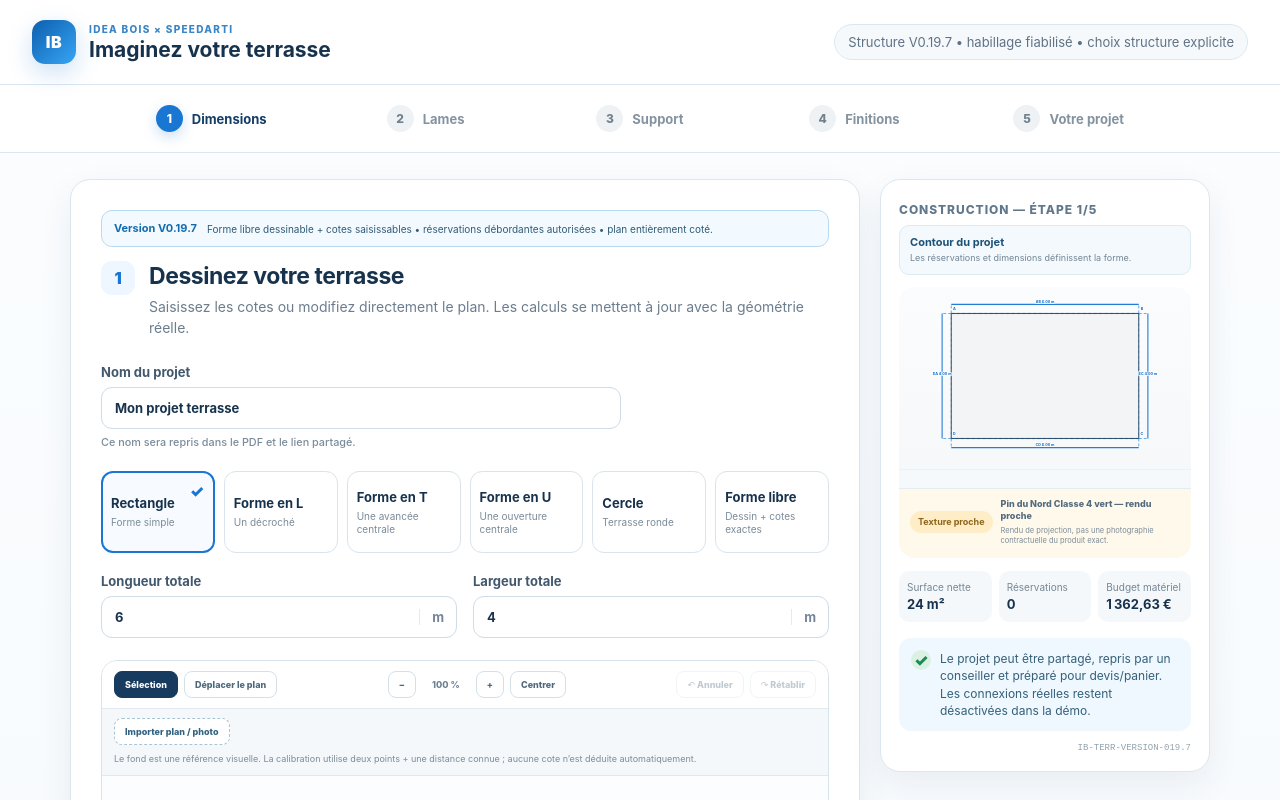
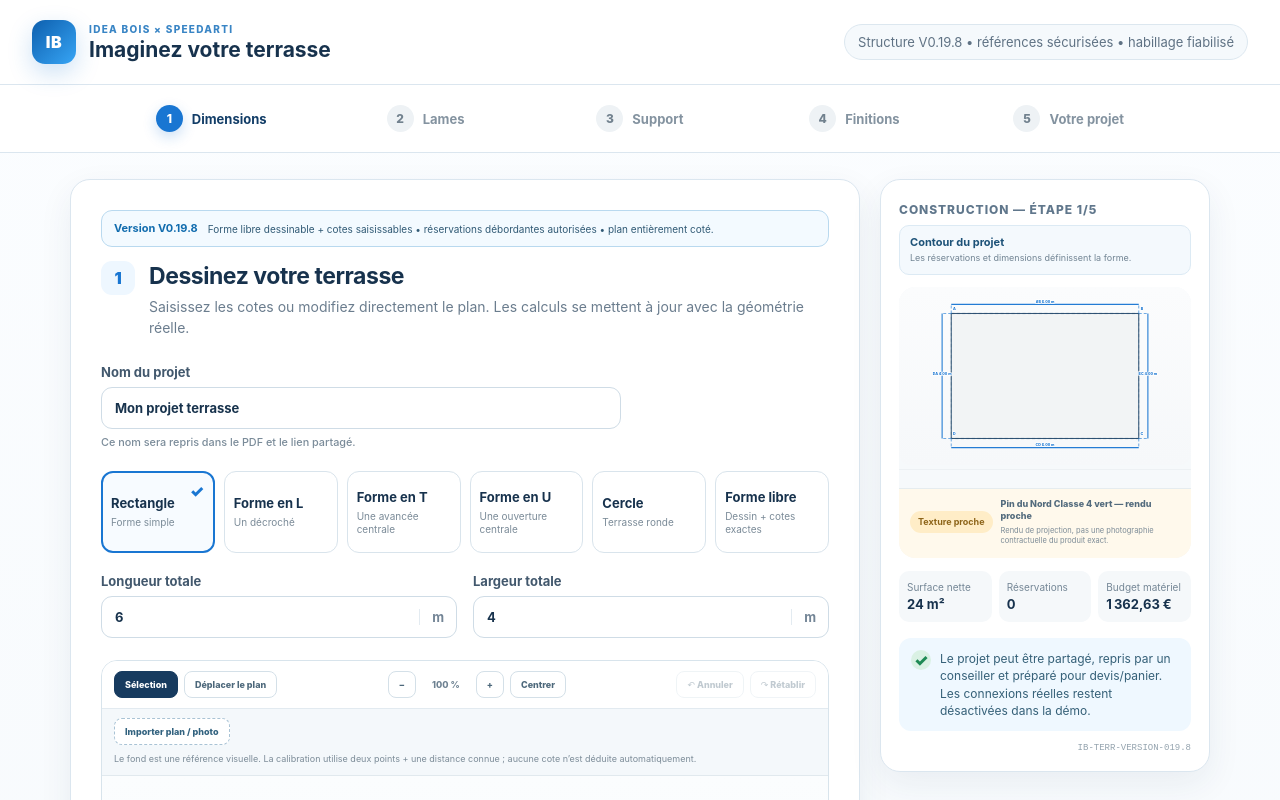
Before and after one commit to thibaultmourlane7/idea-bois-configurateur-terrasse, a React (Vite) app: page / in a window 1280 px wide. Shown: the top 800 px of the page. Built offline with nearby package versions, Linux system fonts and the light colour scheme; grey boxes are pictures that could not be loaded.

Commit message:
Finaliser stabilisation configurateur Terrasse V0.19.8

```diff
--- a/package.json
+++ b/package.json
@@ -1,7 +1,7 @@
 {
   "name": "idea-bois-configurateur-terrasse",
   "private": true,
-  "version": "0.19.7",
+  "version": "0.19.8",
   "type": "module",
   "scripts": {
     "dev": "vite",
--- a/src/App.tsx
+++ b/src/App.tsx
@@ -210,7 +210,7 @@ export default function App() {
         </div>
         <div className="topbar-actions">
           {savedAvailable && <button type="button" className="resume-button" onClick={resumeLocal}>Reprendre mon projet</button>}
-          <div className="header-note">Structure V0.19.7 • habillage fiabilisé • choix structure explicite</div>
+          <div className="header-note">Structure V0.19.8 • références sécurisées • habillage fiabilisé</div>
         </div>
       </header>
 
@@ -229,7 +229,7 @@ export default function App() {
           {step === 1 && (
             <div className="step-content">
               <div className="stabilisation-banner">
-                <strong>Version V0.19.7</strong>
+                <strong>Version V0.19.8</strong>
                 <span>Forme libre dessinable + cotes saisissables • réservations débordantes autorisées • plan entièrement coté.</span>
               </div>
               <GeometryEditor project={project} onChange={setProject} />
--- a/src/components/Results.tsx
+++ b/src/components/Results.tsx
@@ -69,7 +69,7 @@ export function Results({ input, result }: { input: ProjectInput; result: Config
         </article>
         {result.supportPlan && result.supportPlan.status !== 'unavailable' && (
           <article className="result-card">
-            <span>Structure V0.19.7</span>
+            <span>Structure V0.19.8</span>
             <strong>
               {result.supportPlan.supportPoints.reduce((sum, point) => sum + point.multiplicity, 0)} plots
             </strong>
--- a/src/engine/basket.ts
+++ b/src/engine/basket.ts
@@ -63,11 +63,15 @@ function joistVariantsFor(input: ProjectInput) {
 
 function deckingLine(input: ProjectInput, geometry: GeometryResult, layout: LayoutResult | undefined, pricing: PricingResult): BasketLine {
   if (layout && pricing.boardPurchaseTtc != null) {
+    const breakdown = stockLengthBreakdown(layout.stockBoards, boardRefsByLength(input));
+    const allRefsKnown = Boolean(breakdown.length) && breakdown.every((item) => item.productRef);
     return {
       id: 'decking',
       family: 'decking',
       label: input.board.label,
-      productRef: input.board.catalog?.internalCodes.join(', '),
+      productRef: allRefsKnown
+        ? [...new Set(breakdown.map((item) => item.productRef).filter((value): value is string => Boolean(value)))].join(', ')
+        : undefined,
       quantity: layout.stockBoards.length,
       unit: 'lame(s)',
       unitPriceTtc: input.board.priceTtcPerM2,
@@ -75,7 +79,7 @@ function deckingLine(input: ProjectInput, geometry: GeometryResult, layout: Layo
       status: 'exact',
       required: true,
       note: `${layout.purchasedLinearM.toFixed(2)} ml achetés • ${layout.wastePercent.toFixed(1)} % de chute`,
-      stockBreakdown: stockLengthBreakdown(layout.stockBoards, boardRefsByLength(input)),
+      stockBreakdown: breakdown,
       sourceUrl: input.board.catalog?.sourceUrl,
     };
   }
@@ -156,8 +160,10 @@ function woodCommercialLines(input: ProjectInput, geometry: GeometryResult, layo
           id: 'joists',
           family: 'joists',
           label: rule?.joistLabel ?? longestJoist.label,
-          productRef: hasPrecisePlan && joistBreakdown?.every((item) => item.productRef)
-            ? joistBreakdown.map((item) => item.productRef).filter(Boolean).join(', ')
+          productRef: hasPrecisePlan
+            ? joistBreakdown?.every((item) => item.productRef)
+              ? [...new Set(joistBreakdown.map((item) => item.productRef).filter((value): value is string => Boolean(value)))].join(', ')
+              : undefined
             : longestJoist.productRef,
           quantity: joistPieces,
           unit: 'pièce(s)',
--- a/src/engine/configurator.ts
+++ b/src/engine/configurator.ts
@@ -11,13 +11,13 @@ import { computeTechnicalSizing } from './technical';
 import { computeStructure } from './structure';
 import { computeSupportPlan, SUPPORT_PLAN_TAG } from './supportPlan';
 
-export const VERSION_TAG = 'IB-TERR-VERSION-019.7';
+export const VERSION_TAG = 'IB-TERR-VERSION-019.8';
 export const CATALOG_TAG = 'SA-TERR-CATALOG-002';
 export const GAP_TAG = 'SA-TERR-GAP-001';
 
 export function runConfigurator(input: ProjectInput): ConfiguratorResult {
   const diagnostics: Diagnostic[] = [...validateProject(input)];
-  const trace: string[] = [`[${VERSION_TAG}] V0.19.7 : habillage sans jeu inventé, longueurs/SKU de rive tracés, choix structure explicite et supports alignés, calepinage CALPI, plan/photo calibré, PDF technique et 3D enrichie.`];
+  const trace: string[] = [`[${VERSION_TAG}] V0.19.8 : références de commande sécurisées, habillage sans jeu inventé, choix structure explicite et longueurs/SKU tracés, calepinage CALPI, plan/photo calibré, PDF technique et 3D enrichie.`];
 
   if (diagnostics.some((d) => d.severity === 'blocking')) {
     return { valid: false, diagnostics, trace: [...trace, 'Calcul bloqué : géométrie ou données de base invalides.'] };
```
Also changed, not shown: 2 other files (tests, documents, lock files or other folders).
